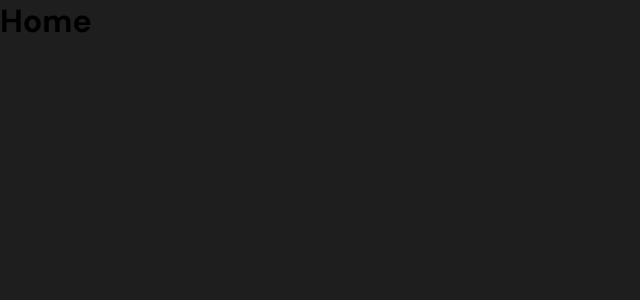
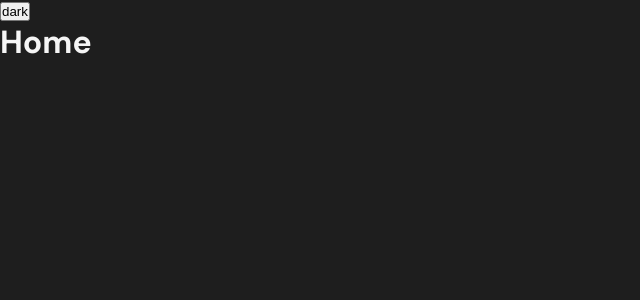
Before and after one commit to FelipeESchmidt/computing-theory-forge, a React (Vite) app: page / in a window 1280 px wide. Shown: the top 300 px of the page, without its empty margins (0-640 px from the left). Built offline with nearby package versions, Linux system fonts and the light colour scheme.

Commit message:
feat: first use of theme and theme switch

```diff
--- a/src/pages/Home/index.tsx
+++ b/src/pages/Home/index.tsx
@@ -1,7 +1,13 @@
+import { useThemeController } from "../../contexts/ThemeControllerProvider";
+import { StyledTitle } from "./styles";
+
 export const Home: React.FC = () => {
+  const { switchThemeMode, themeMode } = useThemeController();
+
   return (
     <div>
-      <h1>Home</h1>
+      <button onClick={switchThemeMode}>{themeMode}</button>
+      <StyledTitle>Home</StyledTitle>
     </div>
   );
 };
--- /dev/null
+++ b/src/pages/Home/styles.ts
@@ -0,0 +1,5 @@
+import styled from "styled-components";
+
+export const StyledTitle = styled.h1`
+  color: ${({ theme }) => theme.text};
+`;
```
